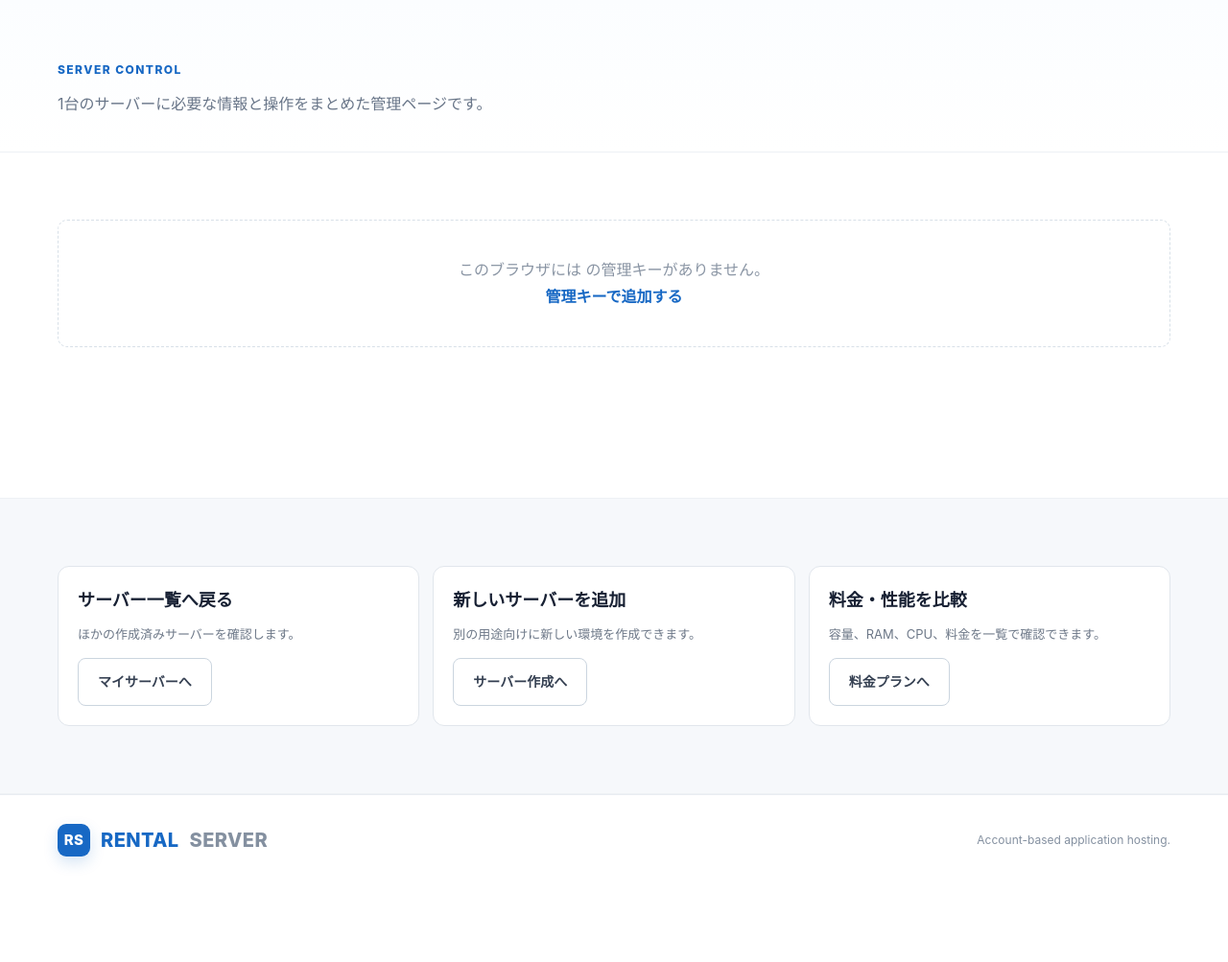
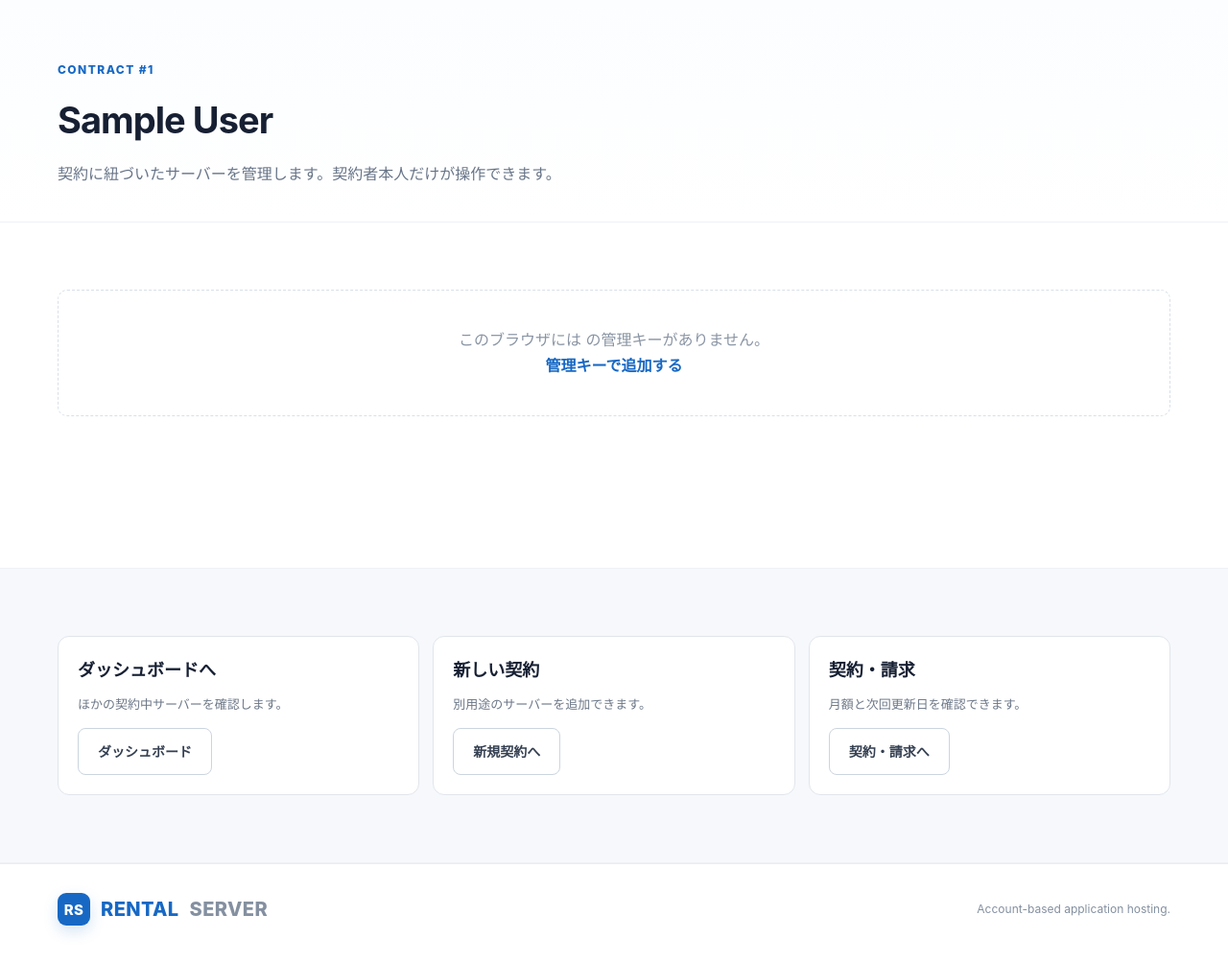
Before and after one commit to ritsu1000000-maker/sandbox, a Flask app: page /servers/1 in a window 1280 px wide. Shown: the part 80-1083 px from the top of the page at 96% size. Before the commit the page ends 983 px from the top, so only its background shows below. Run offline with Flask 3, Linux system fonts and the light colour scheme; the visitor is signed in with stand-in values (Sample User, id 1); tables that the repository leaves empty hold one stand-in row (values such as "Sample post"); some libraries are stand-ins or nearby versions.

Commit message:
Make server detail page contract-owned

```diff
--- a/rental-server/templates/server_detail.html
+++ b/rental-server/templates/server_detail.html
@@ -1,31 +1,26 @@
 {% extends "base.html" %}
-{% block title %}{{ server_name }}｜サーバー管理｜Rental Server{% endblock %}
-{% block head %}
-<style>
-.detail-logs-panel{display:none!important}.detail-panel .wide-action:not(.danger-action){display:none!important}
-</style>
-{% endblock %}
+{% block title %}{{ contract.name }}｜サーバー管理｜Rental Server{% endblock %}
 {% block content %}
 <section class="page-hero">
   <div class="container">
-    <span class="page-label">SERVER CONTROL</span>
-    <h1>{{ server_name }}</h1>
-    <p>1台のサーバーに必要な情報と操作をまとめた管理ページです。</p>
+    <span class="page-label">CONTRACT #{{ contract.id }}</span>
+    <h1>{{ contract.name }}</h1>
+    <p>契約に紐づいたサーバーを管理します。契約者本人だけが操作できます。</p>
   </div>
 </section>
 <section class="section">
   <div class="container">
-    <div id="serverDetail" class="detail-shell" data-server-name="{{ server_name|e }}">
-      <div class="detail-loading">サーバー情報を読み込んでいます…</div>
+    <div id="serverDetail" class="detail-shell" data-contract-id="{{ contract.id }}">
+      <div class="detail-loading">契約とサーバー情報を読み込んでいます…</div>
     </div>
   </div>
 </section>
 <section class="section section-alt">
   <div class="container">
     <div class="info-strip">
-      <article class="content-card"><h3>サーバー一覧へ戻る</h3><p>ほかの作成済みサーバーを確認します。</p><p style="margin-top:14px"><a class="button button-outline" href="/servers">マイサーバーへ</a></p></article>
-      <article class="content-card"><h3>新しいサーバーを追加</h3><p>別の用途向けに新しい環境を作成できます。</p><p style="margin-top:14px"><a class="button button-outline" href="/create">サーバー作成へ</a></p></article>
-      <article class="content-card"><h3>料金・性能を比較</h3><p>容量、RAM、CPU、料金を一覧で確認できます。</p><p style="margin-top:14px"><a class="button button-outline" href="/plans">料金プランへ</a></p></article>
+      <article class="content-card"><h3>ダッシュボードへ</h3><p>ほかの契約中サーバーを確認します。</p><p style="margin-top:14px"><a class="button button-outline" href="/dashboard">ダッシュボード</a></p></article>
+      <article class="content-card"><h3>新しい契約</h3><p>別用途のサーバーを追加できます。</p><p style="margin-top:14px"><a class="button button-outline" href="/create">新規契約へ</a></p></article>
+      <article class="content-card"><h3>契約・請求</h3><p>月額と次回更新日を確認できます。</p><p style="margin-top:14px"><a class="button button-outline" href="/billing">契約・請求へ</a></p></article>
     </div>
   </div>
 </section>
```
